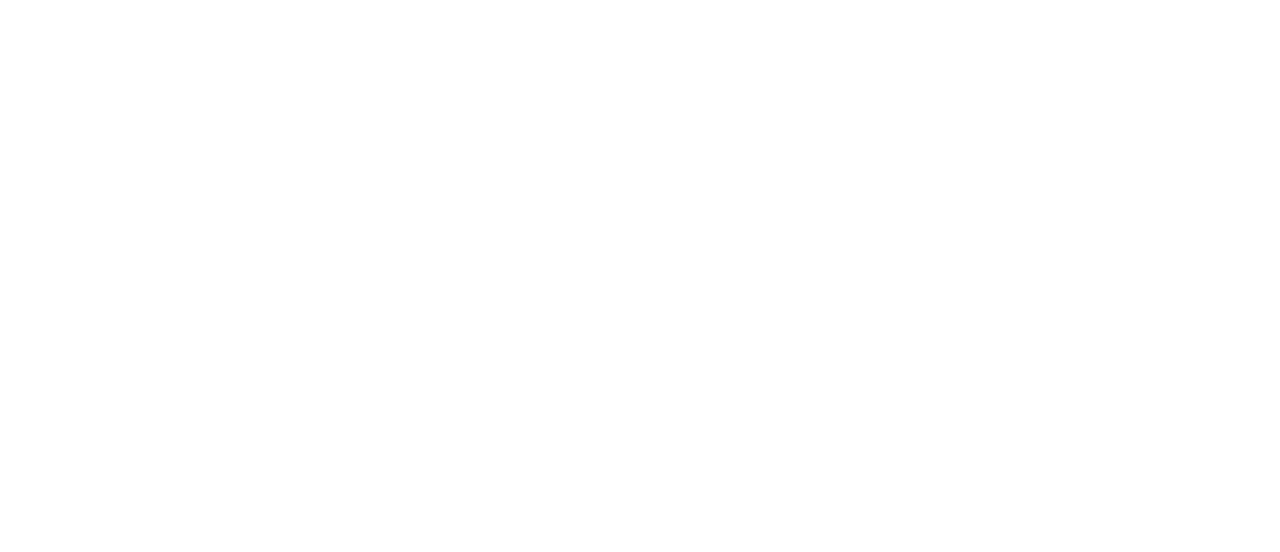
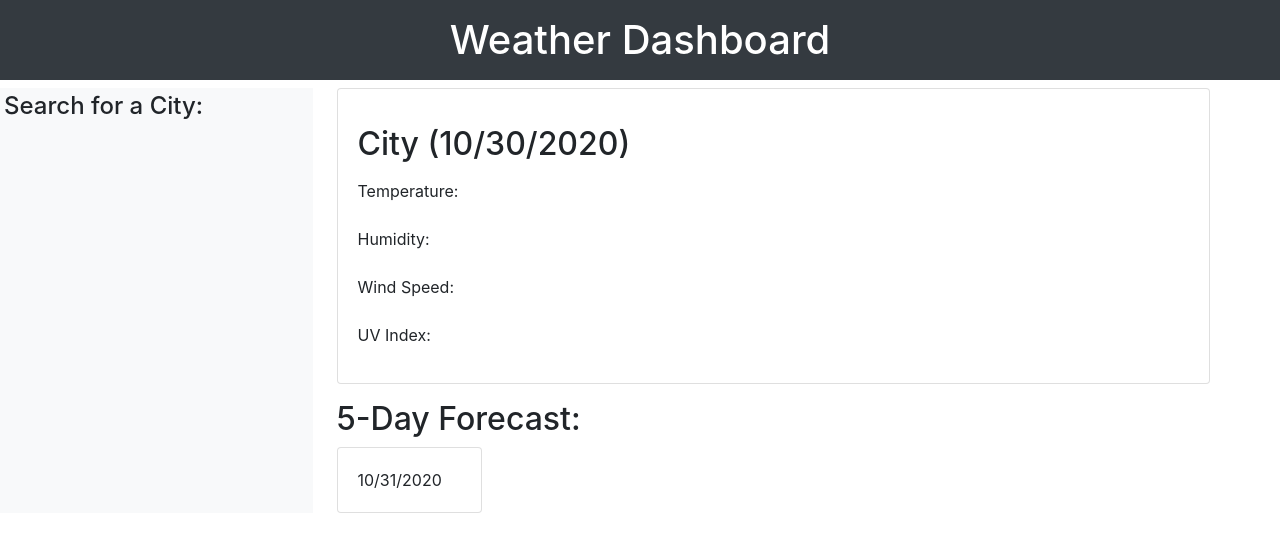
Before and after one commit to emblair96/HW6-weather-app, a plain HTML site: page index.html in a window 1280 px wide. Drawn offline with nearby package versions, Linux system fonts and the light colour scheme.

Commit message:
Add basic HTML & CSS

```diff
--- a/index.html
+++ b/index.html
@@ -4,8 +4,36 @@
     <meta charset="UTF-8">
     <meta name="viewport" content="width=device-width, initial-scale=1.0">
     <title>Document</title>
+    <link rel="stylesheet" href="https://cdn.jsdelivr.net/npm/bootstrap@4.5.3/dist/css/bootstrap.min.css" integrity="sha384-TX8t27EcRE3e/ihU7zmQxVncDAy5uIKz4rEkgIXeMed4M0jlfIDPvg6uqKI2xXr2" crossorigin="anonymous">
 </head>
 <body>
+<header>
+    <h1 class="text-center bg-dark text-white p-3">Weather Dashboard</h1>
+</header>
+<section class="row">
+    <div class="col-md-3 bg-light mr-4">
+        <h4 class="p-1">Search for a City:</h4>
+    </div>
 
+    <div class="col-md-8">
+        <div class="row card card-body">
+            <h2 class="d-flex align-items-center mt-3 ">City (10/30/2020)</h2>
+            <p class="pt-2">Temperature: </p>
+            <p class="pt-2">Humidity: </p>
+            <p class="pt-2">Wind Speed: </p>
+            <p class="pt-2">UV Index: </p>
+        </div>
+       <div class="row mt-3">
+            <h2>5-Day Forecast:</h2>
+       </div>
+       <div class="row">
+            <div class="card card-body col-sm-2">10/31/2020</div>
+            <div class="col-sm-1"></div>
+            <div></div>
+            <div></div>
+            <div></div>
+       </div>
+    </div>
+</section>
 </body>
 </html>
```
